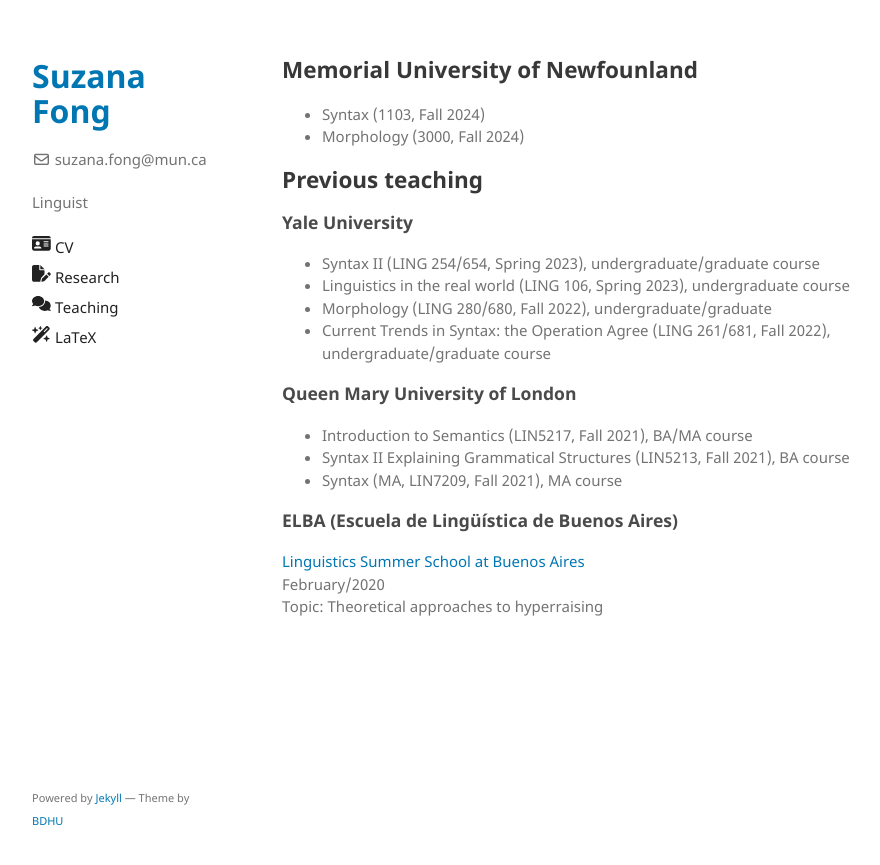
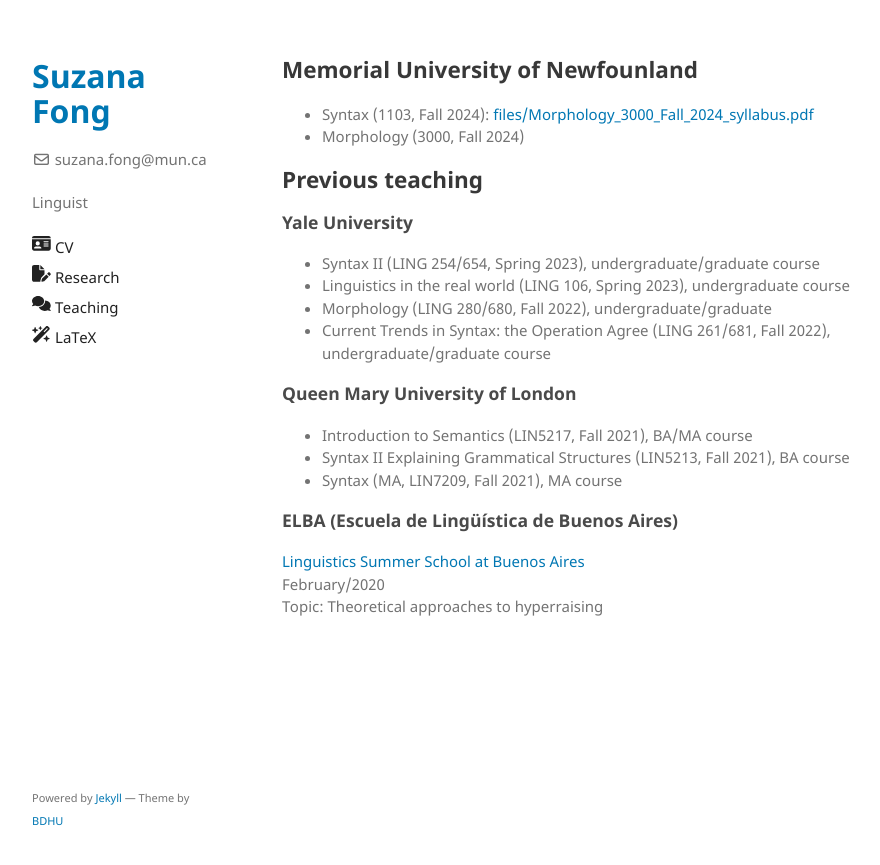
Before and after one commit to sznfng/sznfng.github.io, a Jekyll site: the page built from teaching.md, in a window 1280 px wide. Shown: the top 865 px of the page, without its empty margins (178-1058 px from the left). Built offline with Jekyll 4.4.1, drawn with Linux system fonts in a browser that asks for light colours.

Commit message:
Update teaching.md

```diff
--- a/teaching.md
+++ b/teaching.md
@@ -4,7 +4,7 @@ title: Teaching
 ---
 
 ## Memorial University of Newfounland
-+ Syntax (1103, Fall 2024)
++ Syntax (1103, Fall 2024): [files/Morphology_3000_Fall_2024_syllabus.pdf](syllabus)
 + Morphology (3000, Fall 2024)
 
 ## Previous teaching
```
